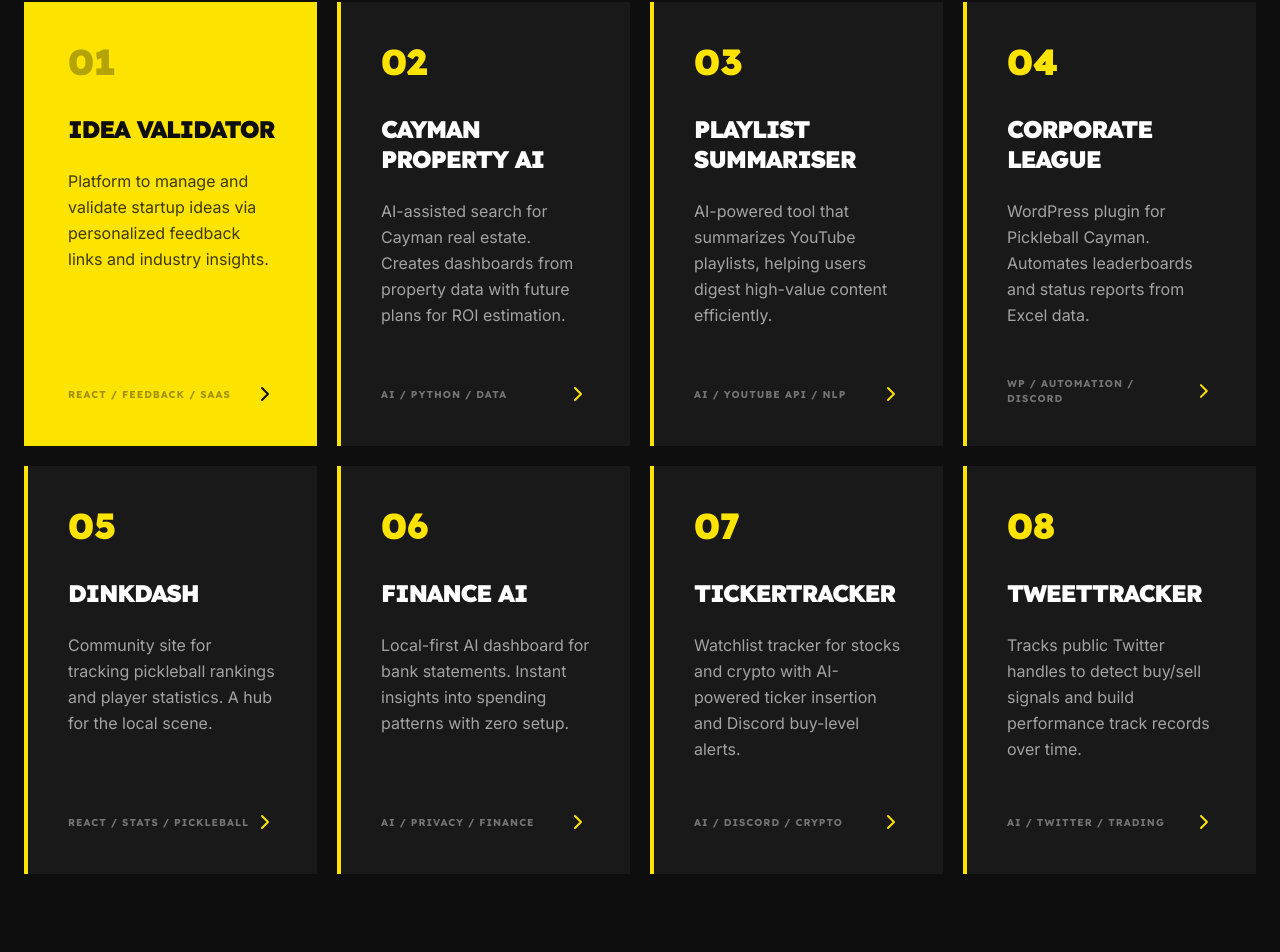
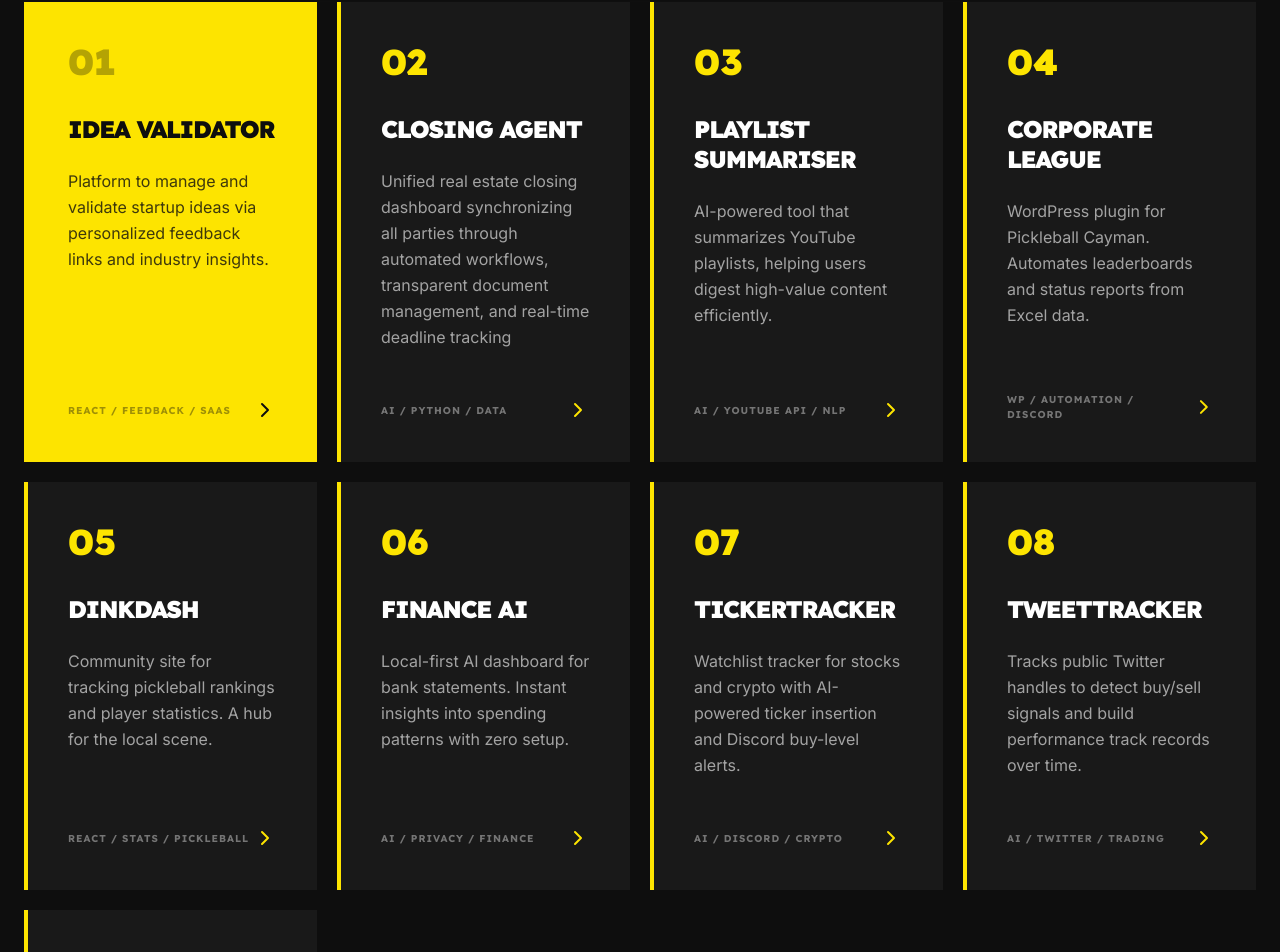
Before and after one commit to dcimring/daniel-cimring-portfolio, a React (Vite) app: page / in a window 1280 px wide. Shown: the part 3264-4216 px from the top of the page. Built offline with nearby package versions, Linux system fonts and the light colour scheme.

Commit message:
docs: add Closing Agent project and re-index Cayman Property AI

```diff
--- a/src/App.tsx
+++ b/src/App.tsx
@@ -384,9 +384,10 @@ function App() {
               />
               <ArchiveCard
                 index="02"
-                title="Cayman Property AI"
-                description="AI-assisted search for Cayman real estate. Creates dashboards from property data with future plans for ROI estimation."
+                title="Closing Agent"
+                description="Unified real estate closing dashboard synchronizing all parties through automated workflows, transparent document management, and real-time deadline tracking"
                 tags={["AI", "Python", "Data"]}
+                href="https://closing-agent.vercel.app"
               />
               <ArchiveCard
                 index="03"
@@ -426,6 +427,12 @@ function App() {
                 title="TweetTracker"
                 description="Tracks public Twitter handles to detect buy/sell signals and build performance track records over time."
                 tags={["AI", "Twitter", "Trading"]}
+              />
+              <ArchiveCard
+                index="09"
+                title="Cayman Property AI"
+                description="AI-assisted search for Cayman real estate. Creates dashboards from property data with future plans for ROI estimation."
+                tags={["AI", "Python", "Data"]}
               />
             </div>
           </div>
```
